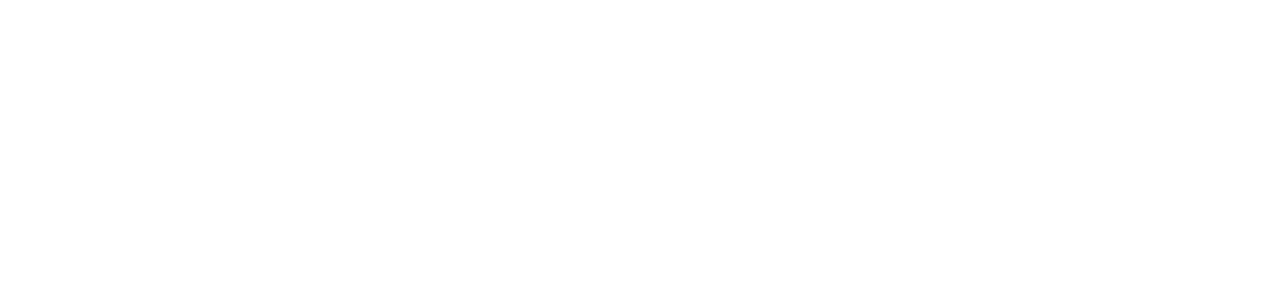
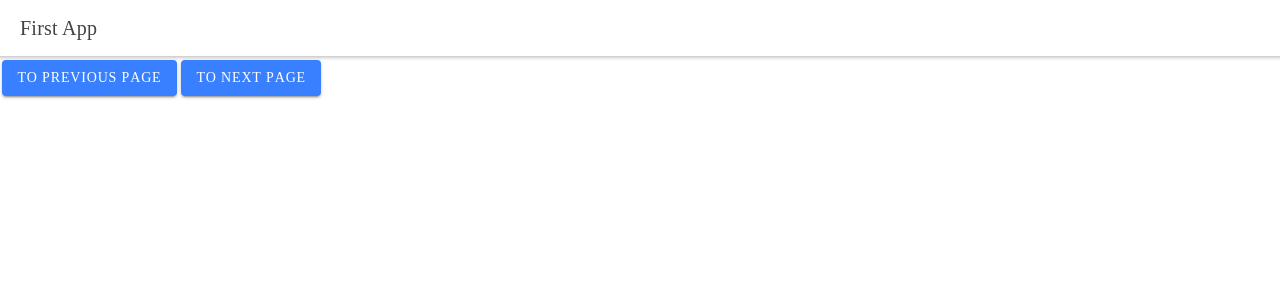
Before and after one commit to trithepChaliewtham/IonicFirstApp, a React (Create React App) app: page / in a window 1280 px wide. Shown: the top 300 px of the page. Built offline with nearby package versions, Linux system fonts and the light colour scheme.

Commit message:
I think nothing change much

```diff
--- a/src/App.tsx
+++ b/src/App.tsx
@@ -4,6 +4,8 @@ import { IonReactRouter } from '@ionic/react-router';
 import Home from './pages/Home';
 import Body from './pages/Body';
 import Loginresult from './pages/Loginresult';
+import Avatapg from './pages/Avatarpg';
+import AvatarDetail from './pages/AvatarDetail';
 
 setupIonicReact();
 
@@ -11,9 +13,12 @@ const App: React.FC = () => (
   <IonApp>
     <IonReactRouter>
       <IonRouterOutlet>
+        <Route path="/" component={Home} />
         <Route path="/home" component={Home} />
         <Route path="/body" component={Body} />
         <Route path="/Loginresult/:user" component={Loginresult} />
+        <Route path="/avatar" component={Avatapg} />
+        <Route path="/avatar/:info" component={AvatarDetail} />
       </IonRouterOutlet>
     </IonReactRouter>
   </IonApp>
```
